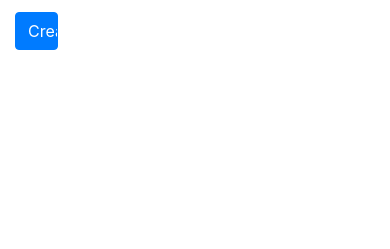
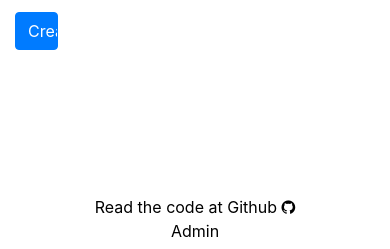
Before and after one commit to okaysidd/Blog-app, a Django app: page /new-post/ in a window 390 px wide. Shown: the part 595-844 px from the top of the page. Run offline with Django 3.2, Linux system fonts and the light colour scheme; a user stored in the database is signed in; data comes from the database, SQL or seed files in the repository; both versions use the stored data as it was after the commit; some libraries are stand-ins or nearby versions; some web fonts are replaced.

Commit message:
New changes

```diff
--- a/teightJan/blogs_app/models.py
+++ b/teightJan/blogs_app/models.py
@@ -1,18 +1,19 @@
 from django.db import models
 from django.urls import reverse
 from users_app.models import Author_model
+import datetime
 
 
 # Create your models here.
 class Post_model(models.Model):
     author = models.ForeignKey(Author_model, on_delete=models.CASCADE)
     title_original = models.CharField(max_length=200)
-    title_edited = models.CharField(max_length=200, blank=True, null=True)
+    title_edited = models.CharField(max_length=200, blank=True, null=True, default=None)
     body_original = models.TextField()
-    body_edited = models.TextField(blank=True, null=True)
+    body_edited = models.TextField(blank=True, null=True, default=None)
     created_on = models.DateTimeField(auto_now_add=True)
-    published_on = models.DateTimeField(blank=True, null=True)
-    modified_on = models.DateTimeField(blank=True, null=True)
+    published_on = models.DateTimeField(default=datetime.datetime.now())
+    modified_on = models.DateTimeField(default=datetime.datetime.now())
 
     def get_absolute_url(self):
         return reverse('blogs:post', kwargs={'pk':self.pk})
--- a/teightJan/blogs_app/static/blogs_app/post_model_list.css
+++ b/teightJan/blogs_app/static/blogs_app/post_model_list.css
@@ -39,3 +39,6 @@ body {
     border-radius: 50%;
     object-fit: cover;
 }
+.twitter-table {
+  margin-top: 30px;
+}
--- a/teightJan/blogs_app/templates/blogs_app/post_model_form.html
+++ b/teightJan/blogs_app/templates/blogs_app/post_model_form.html
@@ -6,7 +6,7 @@
 <hr class="my-1">
 <br>
 <div class="container post-complete">
-  <form class="form-group"  method="post">
+  <form class="form-group" method="post">
     {% csrf_token %}
     <div class="row">
       <div class="col-md-9">
--- a/teightJan/blogs_app/templates/blogs_app/post_model_list.html
+++ b/teightJan/blogs_app/templates/blogs_app/post_model_list.html
@@ -55,5 +55,6 @@
         </ul>
     </nav>
   {% endif %}
+  <br><br>
 </div>
 {% endblock %}
--- a/teightJan/system_app/static/system_app/base.css
+++ b/teightJan/system_app/static/system_app/base.css
@@ -22,3 +22,29 @@
   height: 35px;
   margin: auto;
 }
+html, body {
+   height: 100%;
+   margin: 0px;
+}
+footer {
+  height: 50px;
+}
+.wrapper {
+  box-sizing: border-box;
+  position: relative;
+  padding-bottom: 1em; /* Height of footer */
+  min-height: 100%;
+}
+footer {
+  margin: auto;
+  position: absolute;
+  bottom: 0;
+  width: 100%;
+  color: #fff;
+  background-color: white;
+  height: 70px;
+  text-align: center;
+}
+.black-href {
+  color: black;
+}
--- a/teightJan/system_app/templates/system_app/base.html
+++ b/teightJan/system_app/templates/system_app/base.html
@@ -13,6 +13,7 @@
     <title>{{ title }}</title>
   </head>
   <body>
+    <div class="wrapper">
       {% if user.is_authenticated %}
       <nav class="fixed-top  navbar navbar-expand-lg navbar-light">
           <div class="nav-container">
@@ -38,8 +39,6 @@
                     More
                   </a>
                   <div class="dropdown-menu" aria-labelledby="navbarDropdown">
-                  <!-- <a class="dropdown-item" href="{% url 'system:about' %}">About</a>
-                  <a class="dropdown-item" href="{% url 'system:contact' %}">Contact Us</a> -->
                     <a class="dropdown-item" href="{% url 'users:view-profile' pk=user.pk %}">{{ user.get_username|title }}</a>
                     <a class="dropdown-item" href="{% url 'system:logout' %}">Logout</a>
                     <a target="_blank" class="dropdown-item" href="{% url 'admin:index' %}">Admin</a>
@@ -56,7 +55,18 @@
       {% block base_body_block %}
         <!-- things come here from the pages that inherit this base page -->
       {% endblock %}
-    <!-- <hr class="my-1">
-    <p>footer</p> -->
     </body>
+    <footer>
+      <div class="container">
+        <div class="mt-3 row">
+          <div class="col-md-6">
+            <a class="black-href" target="_blank" href="https://github.com/okaysidd/Blog-app">Read the code at Github <i class="fa fa-github"></i></a>
+          </div>
+          <div class="col-md-6">
+            <a class="black-href" href="#">Admin</a>
+          </div>
+        </div>
+      </div>
+    </footer>
+  </div>
 </html>
--- a/teightJan/system_app/templates/system_app/login.html
+++ b/teightJan/system_app/templates/system_app/login.html
@@ -32,4 +32,5 @@
     </div>
   </div>
 {% endif %}
+<br><br>
 {% endblock %}
--- a/teightJan/users_app/templates/users_app/profile.html
+++ b/teightJan/users_app/templates/users_app/profile.html
@@ -38,8 +38,8 @@
       </div>
     </div>
 </div>
+{% if posts_by_author %}
 <div class="container posts-author">
-    {% if posts_by_author %}
         <h5 class="posts-by">Posts by {{ view_profile.author_name }}</h5>
         <ul>
             {% for post in posts_by_author %}
@@ -48,6 +48,6 @@
             </li>
             {% endfor %}
         </ul>
-    {% endif %}
 </div>
+{% endif %}
 {% endblock %}
```
Also changed, not shown: teightJan/db.sqlite3. Lines whose indentation alone changed are shown as unchanged.
